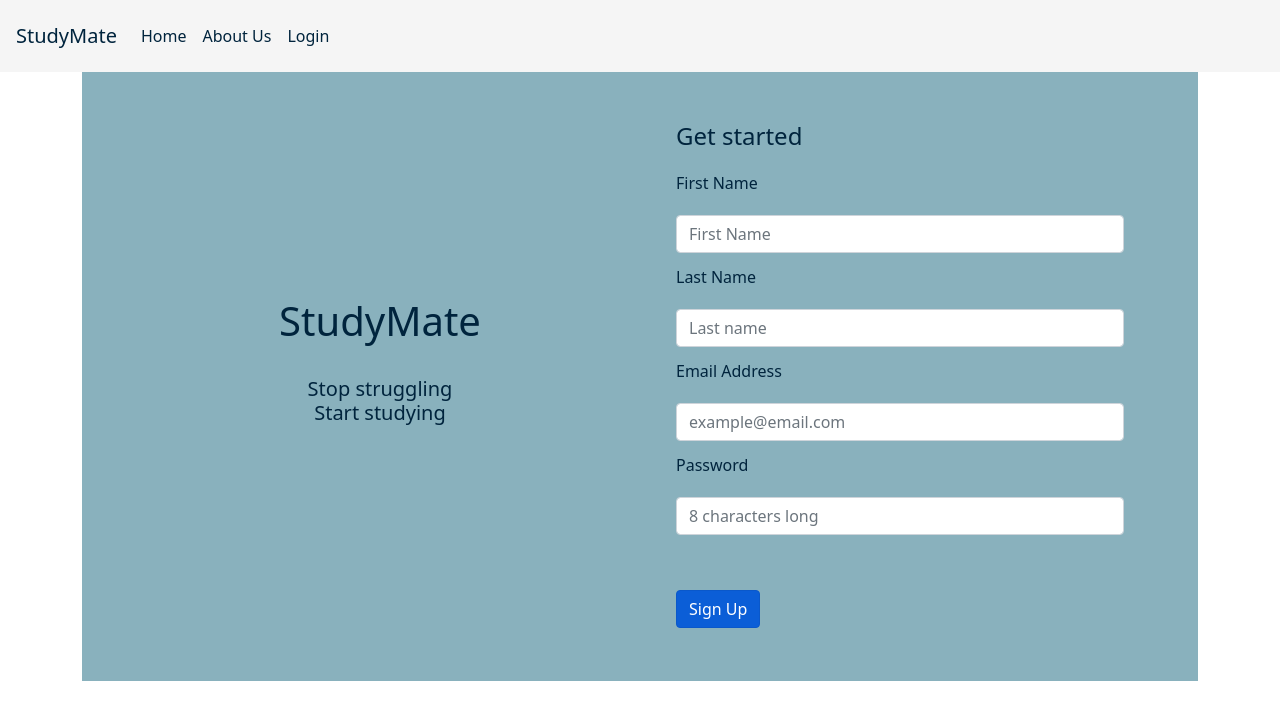
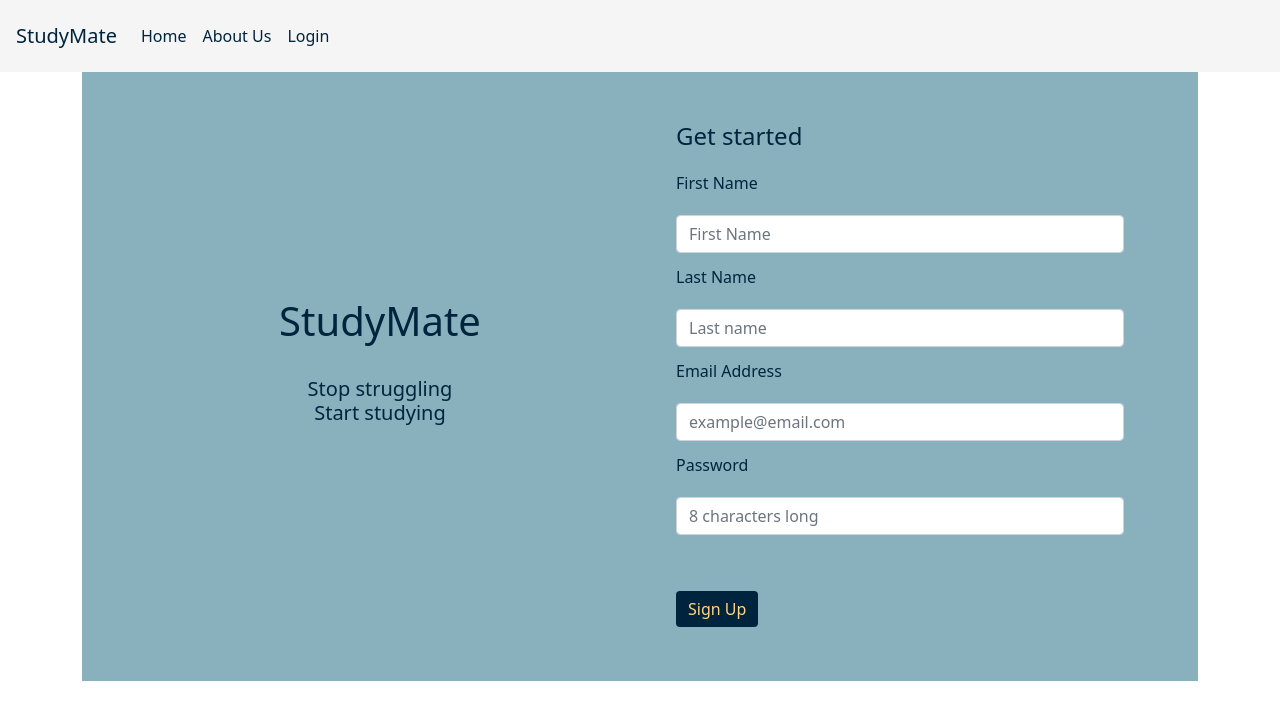
Before and after one commit to bleuLenny/StudyMates, a React (Create React App) app in the folder frontend/: page / in a window 1280 px wide. In both pictures the pointer is over the button "Sign Up". Shown: the top 720 px of the page. Built offline with nearby package versions, Linux system fonts and the light colour scheme.

Commit message:
adjusting css colors for welcome page

```diff
--- a/frontend/src/components/WelcomePage.css
+++ b/frontend/src/components/WelcomePage.css
@@ -10,6 +10,7 @@
   background-color: var(--pewter);
   padding: 50px;
   margin-top: 72px;
+  height: 100%;
   color: var(--prussian);
 }
 
@@ -21,6 +22,17 @@
 
 .sign-up-form  {
   line-height: 3em;
+}
+
+.sign-up-button {
+  background-color: var(--crayola);
+  color: var(--prussian);
+  border-style: none;
+}
+
+.sign-up-button:hover {
+  background-color: var(--prussian);
+  color: var(--crayola);
 }
 
 .color-nav {
@@ -35,3 +47,11 @@
 .nav-link {
   color: var(--prussian);
 }
+
+.navbar-brand:hover {
+  color: unset;
+}
+
+.nav-link:hover {
+  color: var(--pewter);
+}
```
